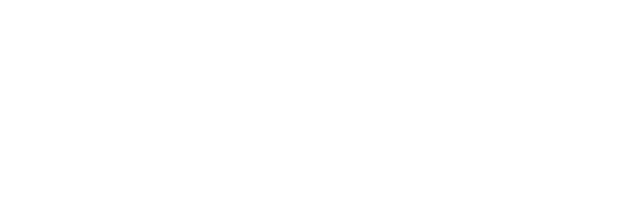
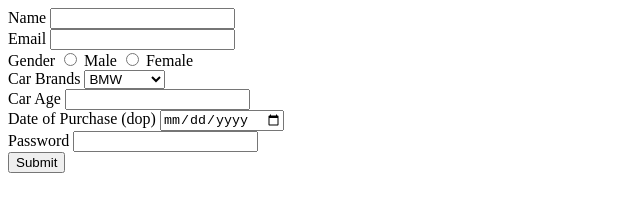
Before and after one commit to acciojob/car-insurance-form-pathanaliya, a website: page main.html in a window 1280 px wide. Shown: the whole page, without its empty margins (0-640 px from the left). Drawn offline with Linux system fonts and the light colour scheme.

Commit message:
created a submission

```diff
--- a/main.html
+++ b/main.html
@@ -7,6 +7,37 @@
 </head>
 
 <body>
+	<form method="post">
+		<label for="name">Name</label>
+		<input id="name" type="text" required><br>
+
+		<label for="email">Email</label>
+		<input id="email" type="email" required><br>
+
+		<label>Gender</label>
+		<input id="male" type="radio" name="gender" required>
+		<label for="male">Male</label>
+		<input id="female" type="radio" name="gender" required>
+		<label for="female">Female</label><br>
+
+		<label for="cars">Car Brands</label>
+		<select id="cars" >
+			<option value="BMW">BMW</option>
+			<option value="Audi">Audi</option>
+			<option value="Mercedez">Mercedez</option>
+		</select><br>
+
+		<label for="carage">Car Age</label>
+		<input id="carage" type="number" required><br>
+
+		<label for="dop">Date of Purchase (dop)</label>
+		<input id="dop" type="date" required><br>
+
+		<label for="password">Password</label>
+		<input id="password" type="password" required><br>
+
+		<button type="submit">Submit</button>
+	</form>
 	<!-- the entire body must be written by student -->
     <script type="text/javascript" src="./script.js">
 </script>
```
